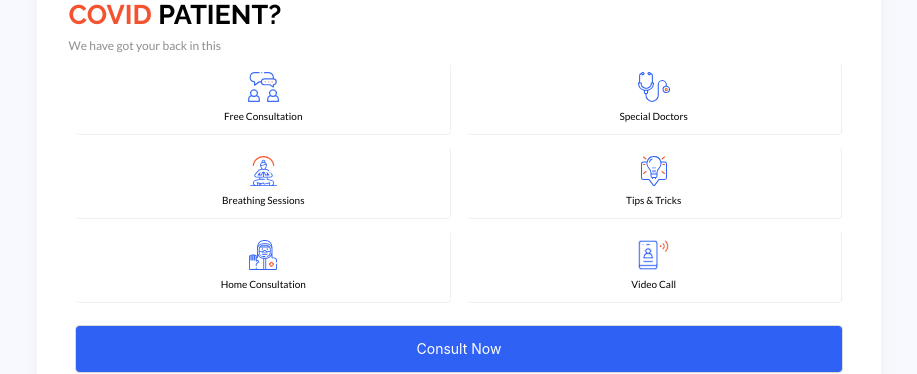
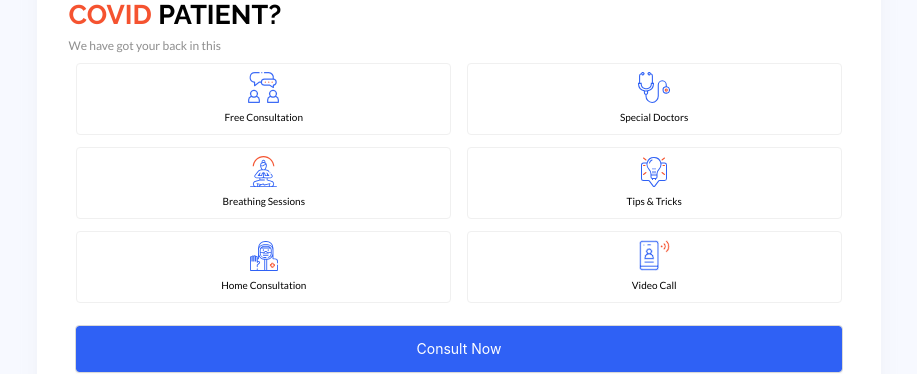
Before and after one commit to Souro-23/covidcareapp, a React (Create React App) app: page / in a window 1280 px wide. Shown: the part 401-775 px from the top of the page, without its empty margins (181-1098 px from the left). Built offline with nearby package versions, Linux system fonts and the light colour scheme; no server answers.

Commit message:
Site description Updated

```diff
--- a/public/index.html
+++ b/public/index.html
@@ -7,13 +7,13 @@
     <meta name="theme-color" content="#000000" />
     <meta
       name="description"
-      content="Get Tele Consultation with Doctors for Free"
+      content="Get Tele Consultation with Doctors for Free and much more"
     />
     <link rel="apple-touch-icon" href="%PUBLIC_URL%/logo.png" />
     <meta property='og:type' content='website' />
   <meta property='og:url' content="https://covidkawach.in/" />
   <meta property='og:title' content="Covid Kawach" />
-  <meta property='og:description' content="Get Tele Consultation with Doctors for Free" />
+  <meta property='og:description' content="Get Tele Consultation with Doctors for Free and much more" />
   <meta property='og:image' content="https://firebasestorage.googleapis.com/v0/b/covidcareapp-1305.appspot.com/o/Untitled_design_5_-removebg-preview.png?alt=media&token=ee637973-9611-46e2-b92c-6f745c1142c4" />
 
     <!--
--- a/src/Containers/Home/section.module.css
+++ b/src/Containers/Home/section.module.css
@@ -49,8 +49,7 @@
     display: flex !important;
     justify-content: center !important;
     align-items: center !important;
-    border-right: 1px solid #F0F0F0;
-    border-bottom: 1px solid #F0F0F0;
+    border: 1px solid #F0F0F0;
     border-radius: 4px;
     opacity: 1;
     margin-bottom: 12px;
```
